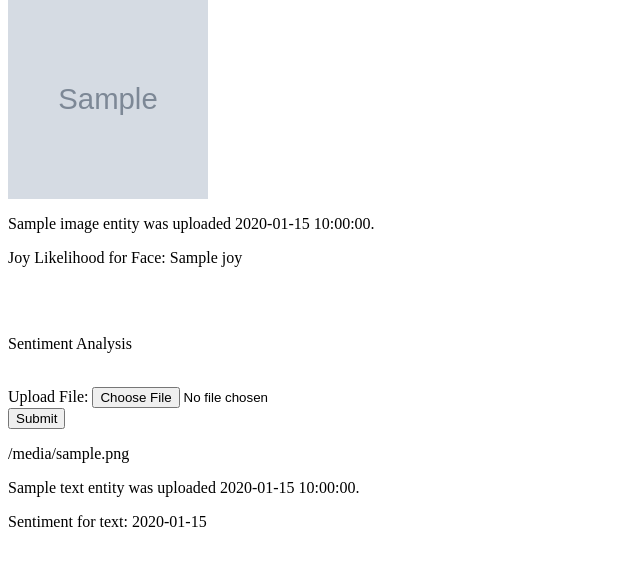
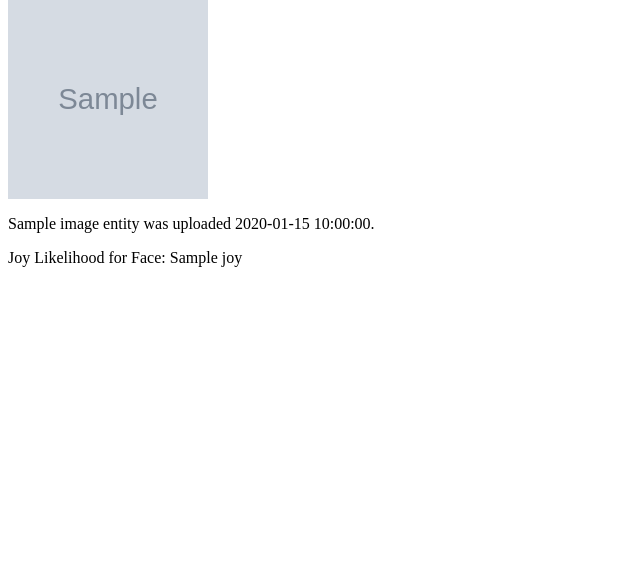
Before and after one commit to Vikas3soni/flask-ml-app, a Flask app: template templates/homepage.html in a window 1280 px wide. Shown: the part 227-800 px from the top of the page, without its empty margins (0-640 px from the left). Run offline with Flask 2, Linux system fonts and the light colour scheme; the template is opened without the code that fills it: most values are stand-ins (such as "Sample title", 1, 10 or a date in 2020); grey boxes marked "Sample" are stand-in pictures.

Commit message:
modified

```diff
--- a/main.py
+++ b/main.py
@@ -31,7 +31,7 @@ def homepage():
     text_entities = list(query.fetch())
 
     # Return a Jinja2 HTML template and pass in image_entities as a parameter.
-    return render_template("homepage.html", image_entities=image_entities, text_entities=text_entities)
+    return render_template("homepage.html", image_entities=image_entities)
 
 
 @app.route("/upload_photo", methods=["GET", "POST"])
--- a/templates/homepage.html
+++ b/templates/homepage.html
@@ -20,18 +20,4 @@
 
   <br>
   <br>
-
-  <p> Sentiment Analysis</p>
-  <br>
-  <body>
-    <form action="upload_text" method="POST" enctype="multipart/form-data">
-      Upload File: <input type="file" name="file"><br>
-      <input type="submit" name="submit" value="Submit">
-    </form>
-    {% for text_entity in text_entities %}
-      <p>{{text_entity['image_public_url']}}</p>
-      <p>{{text_entity['blob_name']}} was uploaded {{text_entity['timestamp']}}.</p>
-      <p>Sentiment for text: {{text_entity['sentiment']}}</p>
-    {% endfor %}
-  </body>
 </html>
```
